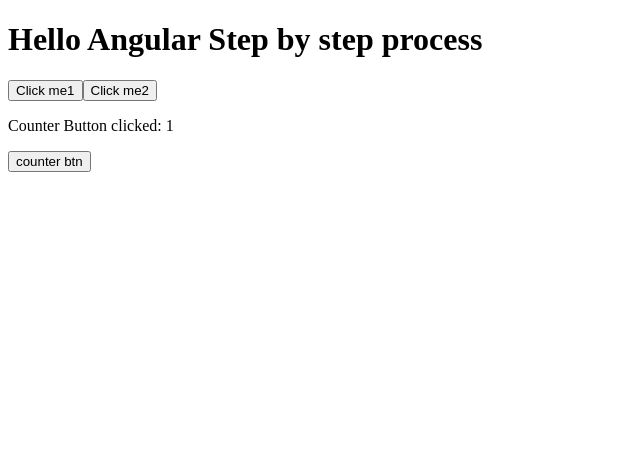
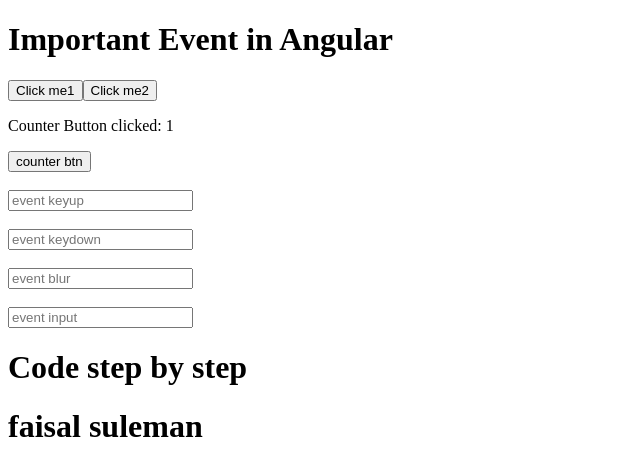
Before and after one commit to faisalmoinuddin99/ProductShut_FrontEnd, an Angular app: page / in a window 1280 px wide. Shown: the top 476 px of the page, without its empty margins (0-640 px from the left). Built offline with nearby package versions, Linux system fonts and the light colour scheme.

Commit message:
Events | blur | keyup | mouseover etc

```diff
--- a/src/app/app.component.html
+++ b/src/app/app.component.html
@@ -1,6 +1,23 @@
-<h1>Hello Angular {{data}}</h1>
+<h1>{{title}}</h1>
 <button (click)="getName('faisal',8)">Click me1</button>
 <button (click)="getName('rahul', 9)">Click me2</button>
 
 <p>Counter Button clicked: {{counter}}</p>
 <button (click)="myCounter()">counter btn</button>
+<br>
+<br>
+<input type="text" #box (keyup)="getData(box.value)" placeholder="event keyup" />
+<br>
+<br>
+<input type="text" #box1 (keydown)="getData(box1.value)" placeholder="event keydown" />
+
+<br>
+<br>
+<input type="text" #box2 (blur)="getData(box2.value)" placeholder="event blur" />
+
+<br>
+<br>
+<input type="text" #box3 (input)="getData(box3.value)" placeholder="event input" />
+
+<h1 (mouseover)="getData('over')">Code step by step</h1>
+<h1 (mouseleave)="getData('leave')">faisal suleman</h1>
--- a/src/app/app.component.ts
+++ b/src/app/app.component.ts
@@ -6,8 +6,7 @@
   styleUrls: ['./app.component.css']
 })
 export class AppComponent {
-  title = 'blog';
-  data = "Step by step process"
+  title = 'Important Event in Angular';
   counter = 1
   getName(name : string, time: number){
     alert("function called " + name + " Time " + time)
@@ -17,4 +16,10 @@
       this.counter = this.counter + 1
       return this.counter
   }
+
+  getData(val : string){
+    console.warn(val);
+
+  }
+
 }
```
